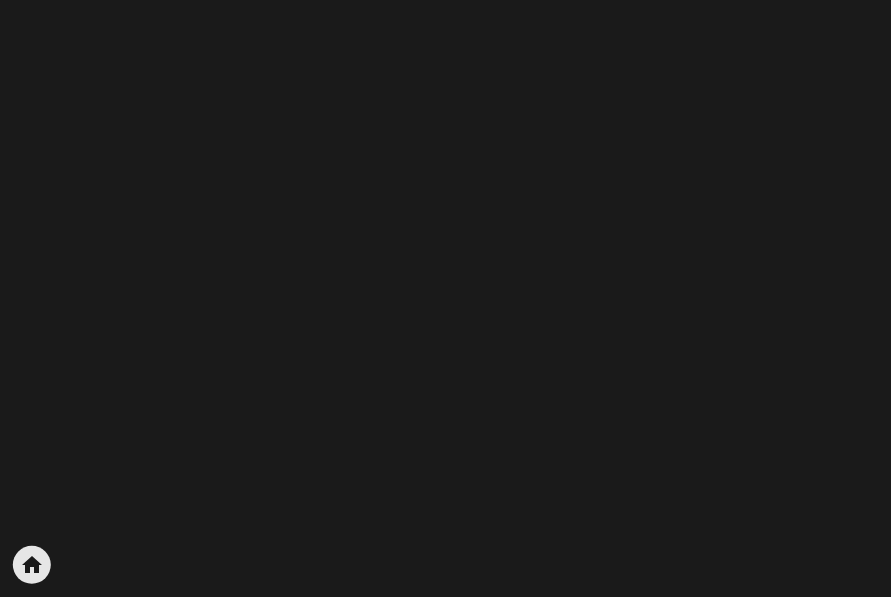
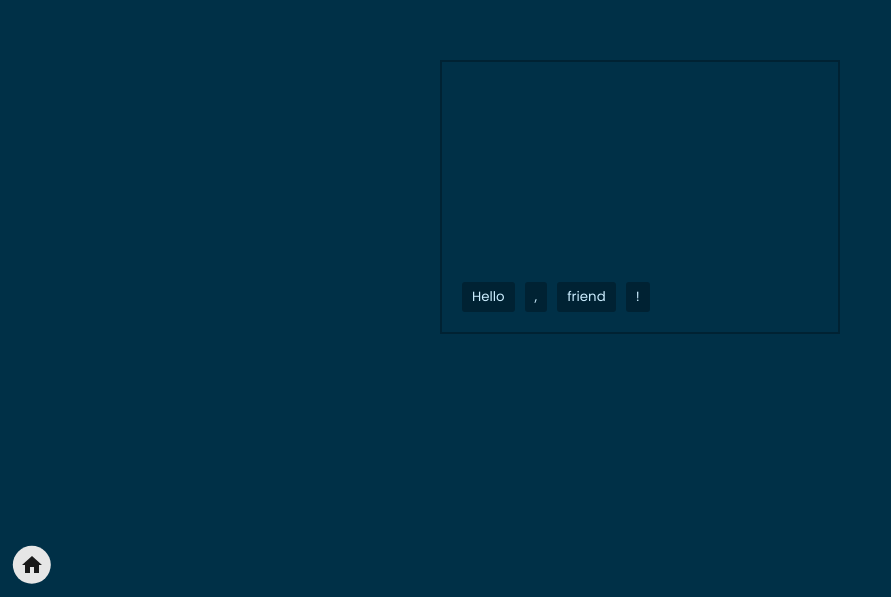
Before and after one commit to BijanProgrammerWebsites/playground-flip, an Angular app: page /duolingo-word-puzzle in a window 1280 px wide. Before the commit this address led to /. Shown: the part 203-800 px from the top of the page, without its empty margins (0-891 px from the left). Built offline with nearby package versions, Linux system fonts and the light colour scheme.

Commit message:
[ADD] duolingo word puzzle

```diff
--- a/src/app/app-routing.module.ts
+++ b/src/app/app-routing.module.ts
@@ -3,10 +3,12 @@
 
 import {HomeComponent} from './pages/home/home.component';
 import {AbstractShapesSorterComponent} from './pages/abstract-shapes-sorter/abstract-shapes-sorter.component';
+import {DuolingoWordPuzzleComponent} from './pages/duolingo-word-puzzle/duolingo-word-puzzle.component';
 
 const routes: Routes = [
     {path: '', pathMatch: 'full', component: HomeComponent},
     {path: 'abstract-shapes-sorter', component: AbstractShapesSorterComponent},
+    {path: 'duolingo-word-puzzle', component: DuolingoWordPuzzleComponent},
     {path: '*', redirectTo: ''},
 ];
 
--- a/src/app/app.component.scss
+++ b/src/app/app.component.scss
@@ -7,8 +7,9 @@
     margin: auto;
 
     main {
-        flex: 1;
+        flex: 1 1 0;
 
-        padding-block: var(--shell--padding);
+	    display: flex;
+	    flex-direction: column;
     }
 }
--- a/src/app/components/header/header.component.scss
+++ b/src/app/components/header/header.component.scss
@@ -4,6 +4,7 @@
     justify-content: space-between;
     gap: 2rem;
 
+	padding-inline: var(--full-width-padding-inline);
     padding-block: var(--shell--padding);
 
     border-bottom: 1px solid var(--color--separator);
--- a/src/app/pages/abstract-shapes-sorter/abstract-shapes-sorter.component.scss
+++ b/src/app/pages/abstract-shapes-sorter/abstract-shapes-sorter.component.scss
@@ -2,6 +2,9 @@
     display: flex;
     flex-direction: column;
     gap: 4rem;
+
+    padding-inline: var(--full-width-padding-inline);
+    padding-block: var(--shell--padding);
 
     section {
         display: flex;
--- /dev/null
+++ b/src/app/pages/duolingo-word-puzzle/duolingo-word-puzzle.component.html
@@ -0,0 +1,23 @@
+<div #body class="body">
+    <div class="box">
+        <div #top class="top">
+            <ng-container *ngFor="let word of topWords">
+                <button [attr.data-id]="word.id" (click)="buttonClickHandler($event)">
+                    {{ word.content }}
+                </button>
+            </ng-container>
+        </div>
+
+        <div #bottom class="bottom">
+            <ng-container *ngFor="let word of words">
+                <button
+                    [ngClass]="{hidden: !word.isVisible}"
+                    [attr.data-id]="word.id"
+                    (click)="buttonClickHandler($event)"
+                >
+                    {{ word.content }}
+                </button>
+            </ng-container>
+        </div>
+    </div>
+</div>
--- /dev/null
+++ b/src/app/pages/duolingo-word-puzzle/duolingo-word-puzzle.component.scss
@@ -0,0 +1,62 @@
+:host {
+    flex: 1;
+
+    height: 0;
+
+    .body {
+        --hue: 200;
+        --color--dark: hsl(var(--hue), 100%, 10%);
+        --color--midtone: hsl(var(--hue), 100%, 14%);
+        --color--light: hsl(var(--hue), 100%, 90%);
+        --color--disabled: hsl(var(--hue), 100%, 20%);
+
+        background-color: var(--color--midtone);
+        color: var(--color--light);
+
+        display: grid;
+        place-items: center;
+
+        height: 100%;
+
+        .box {
+            width: 40rem;
+
+            padding: 2rem;
+
+            border: 2px solid var(--color--dark);
+
+            .top,
+            .bottom {
+                display: flex;
+                align-items: flex-start;
+                gap: 1rem;
+
+                button {
+                    background-color: var(--color--dark);
+                    color: var(--color--light);
+
+                    padding: 0.5rem 1rem;
+
+                    border-radius: 0.3rem;
+
+                    &.hidden {
+                        background-color: var(--color--disabled);
+	                    color: transparent;
+
+                        cursor: inherit;
+
+	                    pointer-events: none;
+	                    user-select: none;
+                    }
+                }
+            }
+
+            .top {
+                min-height: 20rem;
+            }
+
+            .bottom {
+            }
+        }
+    }
+}
--- /dev/null
+++ b/src/app/pages/duolingo-word-puzzle/duolingo-word-puzzle.component.ts
@@ -0,0 +1,78 @@
+import {ChangeDetectorRef, Component, ElementRef, ViewChild} from '@angular/core';
+
+@Component({
+    selector: 'app-duolingo-word-puzzle',
+    templateUrl: './duolingo-word-puzzle.component.html',
+    styleUrls: ['./duolingo-word-puzzle.component.scss'],
+})
+export class DuolingoWordPuzzleComponent {
+    private static readonly ANIMATION_DURATION: number = 500;
+    private static readonly EASING: string = 'ease-in-out';
+
+    @ViewChild('top') private top!: ElementRef<HTMLElement>;
+    @ViewChild('bottom') private bottom!: ElementRef<HTMLElement>;
+
+    public topWords: {id: number; content: string; isVisible: boolean}[] = [];
+    public words: {id: number; content: string; isVisible: boolean}[] = [
+        {id: 0, content: 'Hello', isVisible: true},
+        {id: 1, content: ',', isVisible: true},
+        {id: 2, content: 'friend', isVisible: true},
+        {id: 3, content: '!', isVisible: true},
+    ];
+
+    private isPlaying: boolean = false;
+
+    public constructor(private changeDetectorRef: ChangeDetectorRef) {}
+
+    public buttonClickHandler(e: MouseEvent): void {
+        this.flip(e.target as HTMLElement);
+    }
+
+    private flip(element: HTMLElement): void {
+        // if (this.isPlaying) return;
+        this.isPlaying = true;
+
+        const first = element.getBoundingClientRect();
+
+        const duplicateElement = this.move(element);
+        this.changeDetectorRef.detectChanges();
+
+        const last = duplicateElement.getBoundingClientRect();
+
+        this.play(duplicateElement, first, last);
+    }
+
+    private move(element: HTMLElement): HTMLElement {
+        const {id} = element.dataset;
+        const word = this.words.find((x) => x.id === +id!)!;
+
+        if (word.isVisible) {
+            word.isVisible = false;
+            this.topWords.push(word);
+
+            this.changeDetectorRef.detectChanges();
+            return this.top.nativeElement.querySelector(`[data-id="${id}"]`)! as HTMLElement;
+        }
+
+        word.isVisible = true;
+        this.topWords.splice(
+            this.topWords.findIndex((x) => x.id === word.id),
+            1
+        );
+
+        this.changeDetectorRef.detectChanges();
+        return this.bottom.nativeElement.querySelector(`[data-id="${id}"]`)! as HTMLElement;
+    }
+
+    private play(element: HTMLElement, first: DOMRect, last: DOMRect): void {
+        const x = first.left - last.left;
+        const y = first.top - last.top;
+
+        const animation = element.animate([{transform: `translate(${x}px, ${y}px)`}, {transform: 'translate(0)'}], {
+            duration: DuolingoWordPuzzleComponent.ANIMATION_DURATION,
+            easing: DuolingoWordPuzzleComponent.EASING,
+        });
+
+        animation.addEventListener('finish', () => (this.isPlaying = false));
+    }
+}
--- a/src/app/pages/home/home.component.ts
+++ b/src/app/pages/home/home.component.ts
@@ -6,5 +6,8 @@
     styleUrls: ['./home.component.scss'],
 })
 export class HomeComponent {
-    public demos: {title: string; link: string}[] = [{title: 'Abstract Shapes Sorter', link: 'abstract-shapes-sorter'}];
+    public demos: {title: string; link: string}[] = [
+        {title: 'Abstract Shapes Sorter', link: 'abstract-shapes-sorter'},
+        {title: 'Duolingo Word puzzle', link: 'duolingo-word-puzzle'},
+    ];
 }
--- a/src/app/pages/pages.module.ts
+++ b/src/app/pages/pages.module.ts
@@ -7,9 +7,10 @@
 import {PipesModule} from '../pipes/pipes.module';
 import {RouterModule} from '@angular/router';
 import {AbstractShapesSorterComponent} from './abstract-shapes-sorter/abstract-shapes-sorter.component';
+import {DuolingoWordPuzzleComponent} from './duolingo-word-puzzle/duolingo-word-puzzle.component';
 
 @NgModule({
-    declarations: [HomeComponent, AbstractShapesSorterComponent],
+    declarations: [HomeComponent, AbstractShapesSorterComponent, DuolingoWordPuzzleComponent],
     imports: [CommonModule, PipesModule, ComponentsModule, RouterModule],
 })
 export class PagesModule {}
--- a/src/styles.scss
+++ b/src/styles.scss
@@ -194,8 +194,6 @@
 
     width: 100%;
 
-	padding-inline: var(--full-width-padding-inline);
-
     font-size: 1.6rem;
 }
 
@@ -203,4 +201,6 @@
     display: flex;
     flex-direction: column;
     gap: var(--gap, 4rem);
+
+	padding-inline: var(--full-width-padding-inline);
 }
```
